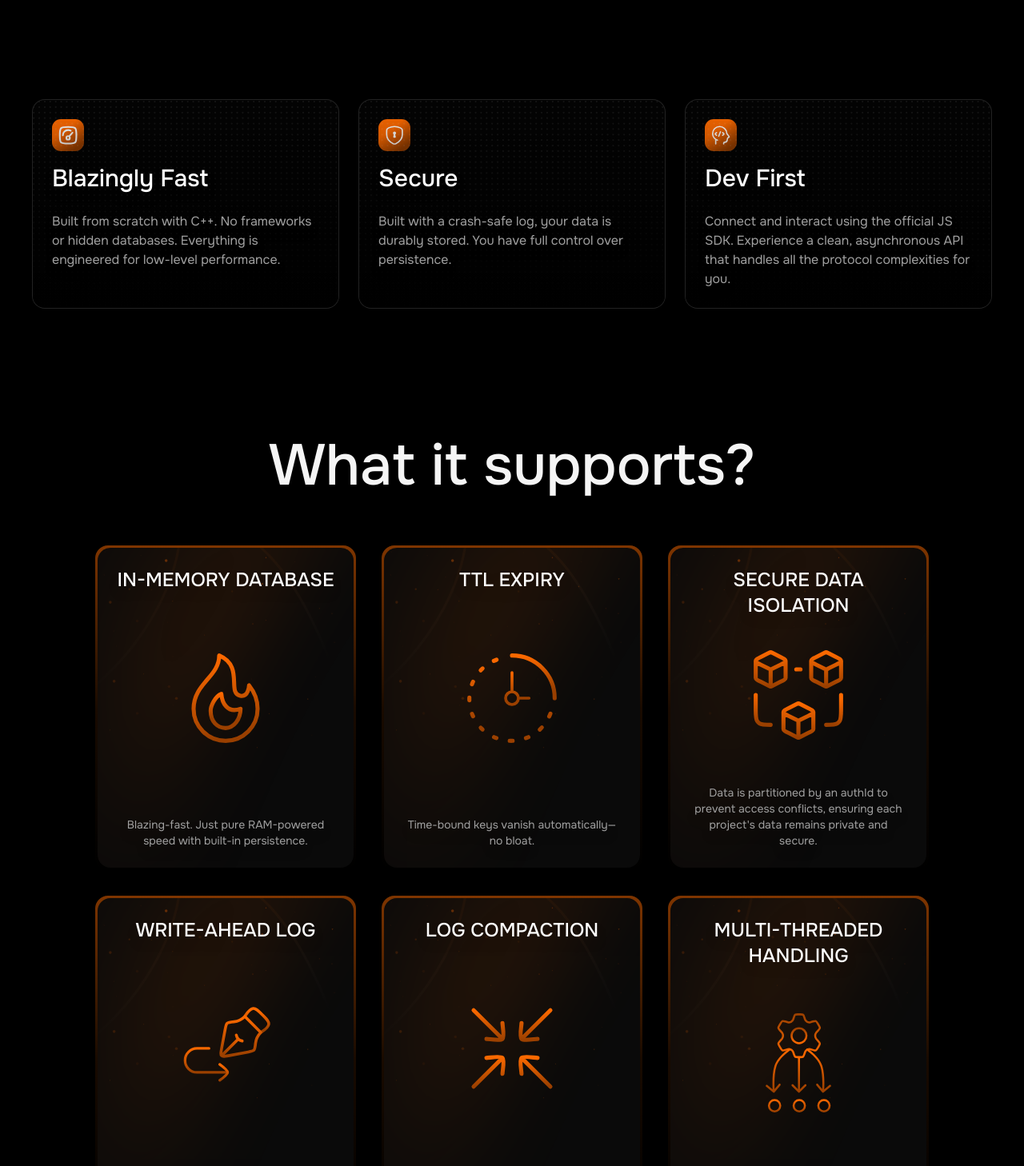
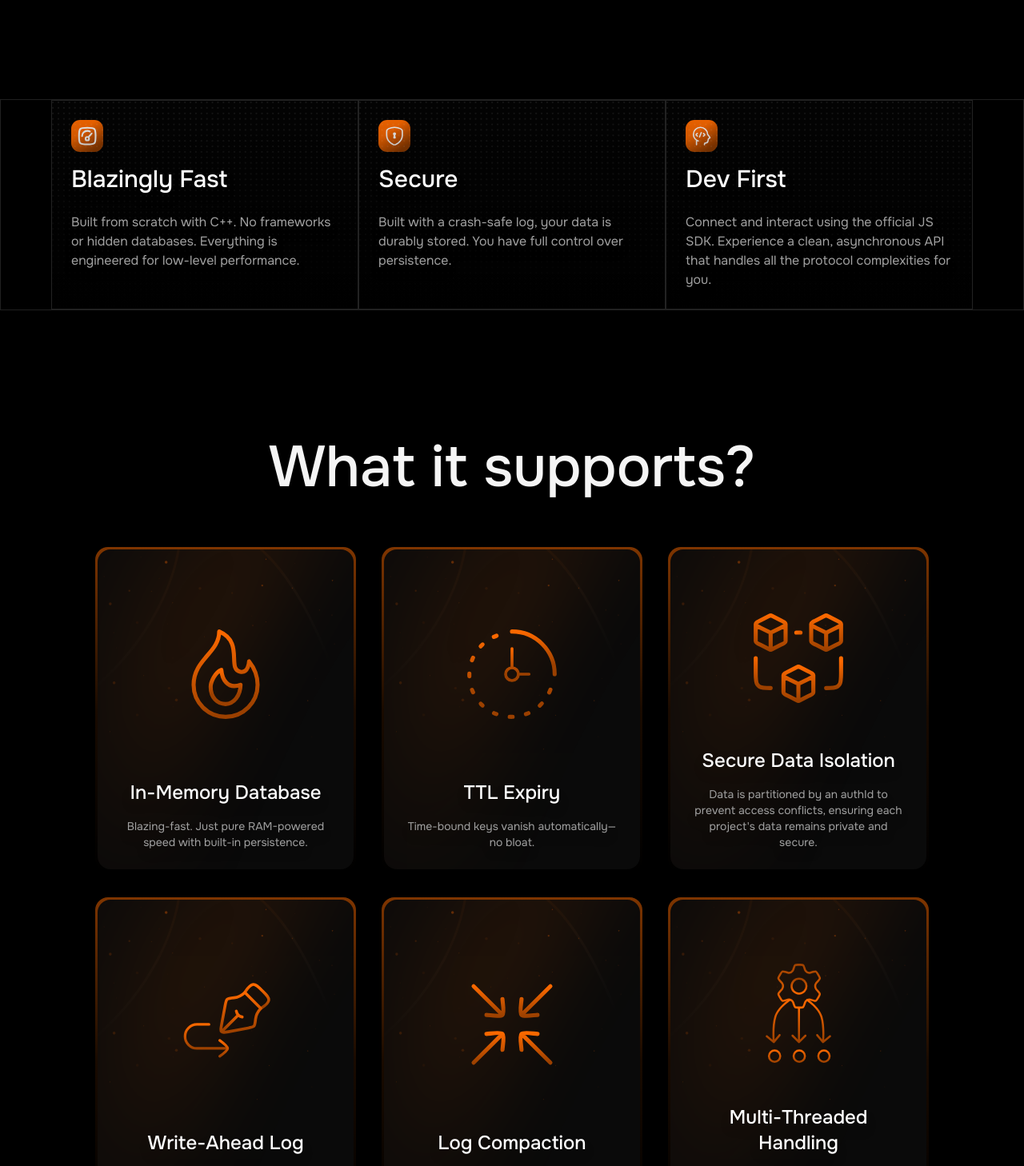
Before and after one commit to ChandanKhamitkar/BranchDB-LandingPage, a Next.js app: page / in a window 1280 px wide. Shown: the part 1092-2550 px from the top of the page at 80% size. Built offline with nearby package versions, Linux system fonts and the light colour scheme.

Commit message:
ui modification
Signed-off-by: ChandanKhamitkar <khamitkar.dev@gmail.com>

```diff
--- a/src/components/Navbar.tsx
+++ b/src/components/Navbar.tsx
@@ -66,7 +66,7 @@ const NavBar = () => {
 
             <p
               style={{ fontSize: isExpanded ? "10px" : "8px" }}
-              className="px-2 py-1 bg-neutral-700/40 backdrop-blur text-neutral-400 rounded-4xl ml-3 font-light tracking-wider">v1.1.0-alpha</p>
+              className="px-2 py-1 bg-neutral-700/40 backdrop-blur text-neutral-400 rounded-4xl ml-3 font-light tracking-wider text-center hidden sm:block">v1.1.0-alpha</p>
           </div>
 
           {/* Desktop Nav */}
--- a/src/components/home/performance.tsx
+++ b/src/components/home/performance.tsx
@@ -11,7 +11,7 @@ export default function Performance() {
                 <img src="benchmarks-card-reqs.png" alt="Benchmark Requests Details" className="w-full object-contain" />
                 <img src="benchmarks-card-clients.png" alt="Benchmark Client Details" className="w-full object-contain" />
             </div>
-            <p className="mt-6 md:mt-12 text-xs lg:text-base text-gray-400 text-center w-[90%] md:w-[70%] leading-5 sm:leading-normal">Note: Performance tests were conducted on an Lenovo ideapad Slim 3, 64-bit operating system with 8 GB RAM, 11th Gen Intel(R). Results may vary on different hardware.</p>
+            <p className="mt-6 md:mt-12 text-xs lg:text-base text-gray-400 text-center w-[90%] md:w-[70%] leading-5 sm:leading-normal">Note: Performance tests were conducted on Lenovo ideapad Slim 3, 64-bit operating system with 8 GB RAM, 11th Gen Intel(R). Results may vary on different hardware.</p>
         </div>
 
     );
--- a/src/components/home/whatICookedUp.tsx
+++ b/src/components/home/whatICookedUp.tsx
@@ -21,11 +21,6 @@ export default function WhatICookedUp() {
                                 className="absolute inset-0 object-cover opacity-50 pointer-events-none"
                             />
 
-                            {/* Title */}
-                            <p className="text-xl sm:text-2xl font-medium text-white drop-shadow-xl uppercase">
-                                {item.title}
-                            </p>
-
                             {/* Icon */}
                             <div className="flex-1 flex items-center justify-center">
                                 <img
@@ -35,10 +30,17 @@ export default function WhatICookedUp() {
                                 />
                             </div>
 
+                            {/* Title */}
+                            <p className="text-xl sm:text-2xl font-medium text-white drop-shadow-xl">
+                                {item.title}
+                            </p>
+
                             {/* Description */}
                             <p className="text-sm sm:text-md font-light text-neutral-400 drop-shadow-xl mt-4">
                                 {item.desc}
                             </p>
+
+
                         </div>
                     </div>
                 ))}
--- a/src/components/home/whatIsCards.tsx
+++ b/src/components/home/whatIsCards.tsx
@@ -2,9 +2,9 @@ import { mainPageData } from "@/lib/mainPageData";
 
 export default function WhatIsCards() {
     return (
-        <div className="md:mt-10 flex flex-col md:flex-row justify-center items-center md:items-stretch gap-6 h-max px-6">
+        <div className="md:mt-10 flex flex-col md:flex-row justify-center items-center md:items-stretch h-max px-6 border border-neutral-400/20">
             {
-                mainPageData.map((item, index) => <div key={index} className="flex flex-col justify-start items-start bg-neutral-950/30 border border-neutral-400/20 rounded-2xl p-6 relative w-fit sm:w-96 overflow-clip">
+                mainPageData.map((item, index) => <div key={index} className="flex flex-col justify-start items-start bg-neutral-950/30 border border-neutral-400/20 p-6 relative w-fit sm:w-96 overflow-clip">
                     <img src="dots.svg" alt="Key Value icon" className="absolute w-full h-full object-cover inset-0 z-0 opacity-[7%]" />
                     <img src={item.imageLink} alt="Card Icon" className="size-8 sm:size-10" />
                     <div className="absolute inset-0 w-full hull bg-gradient-to-t from-black to-transparent"></div>
```
